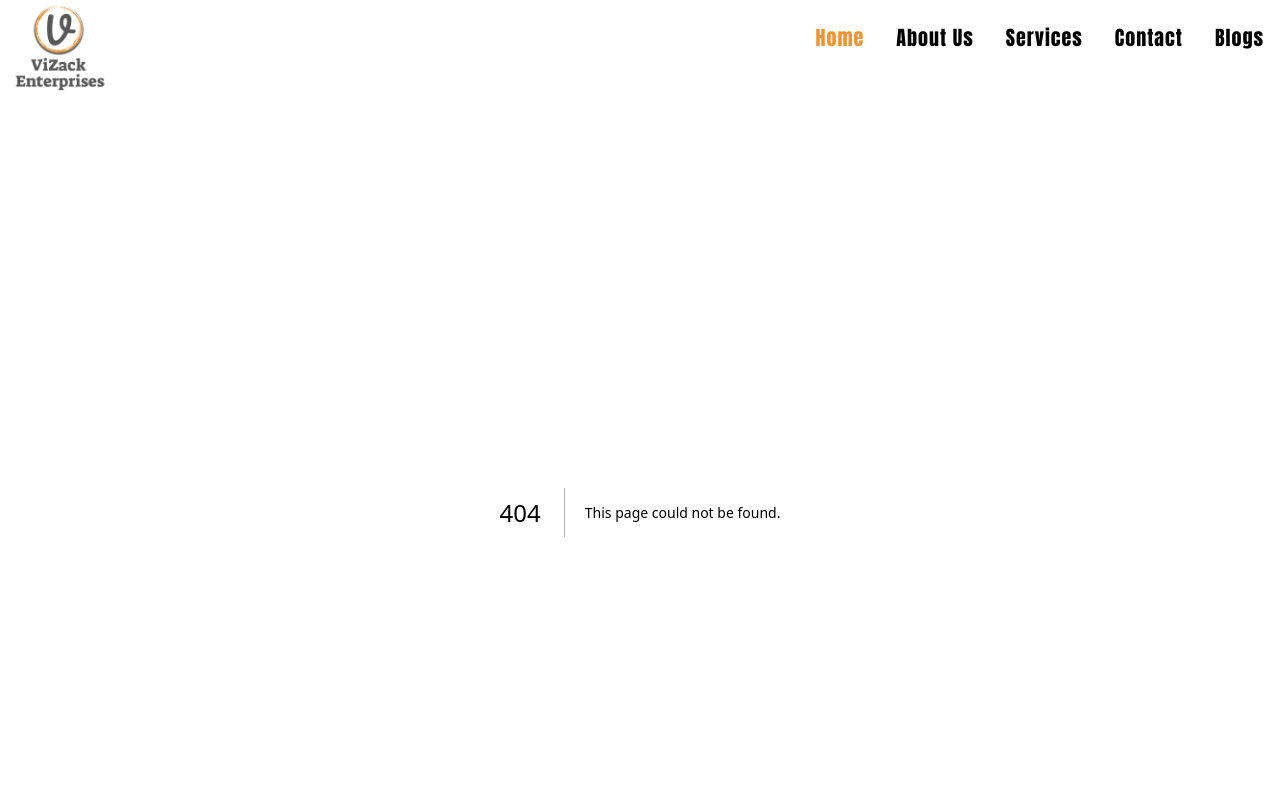
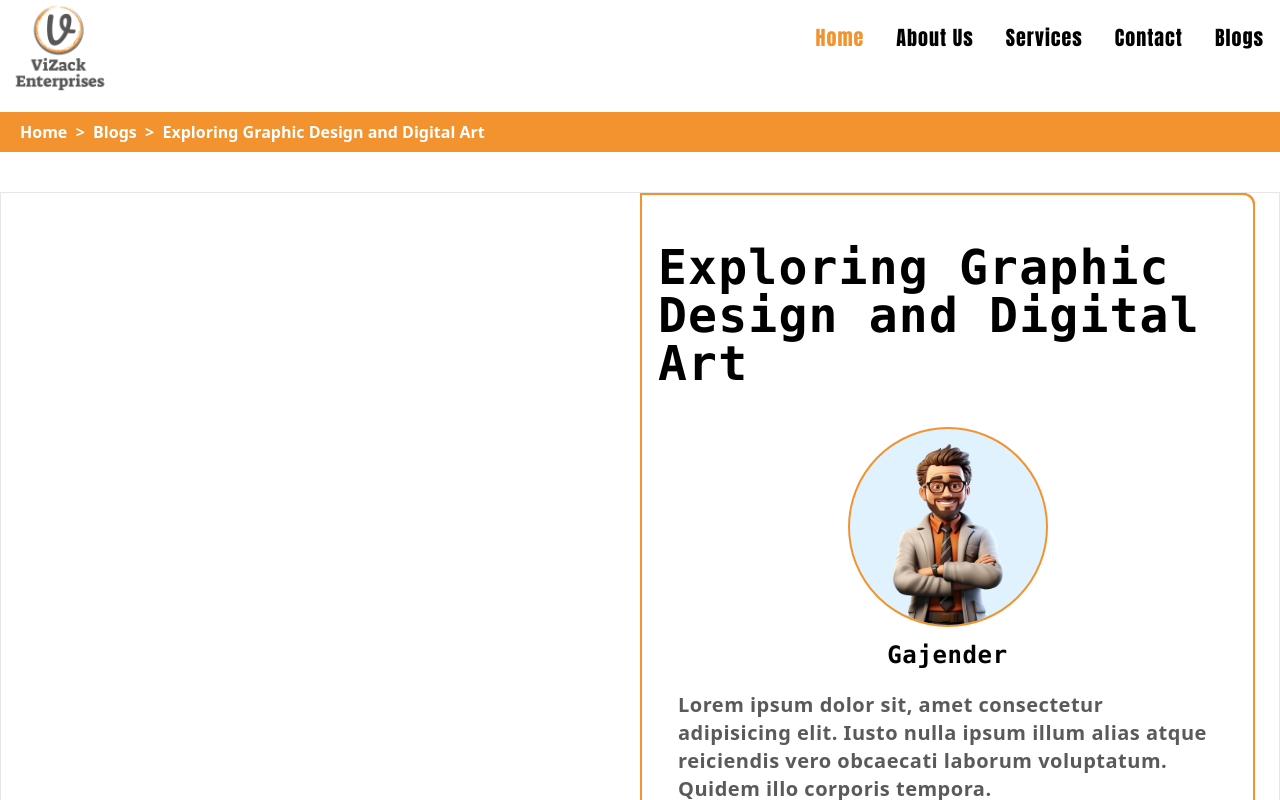
Before and after one commit to ayushsharma74/vizack.com, a Next.js app: page /blogs/new-blog in a window 1280 px wide. Before the commit this address had no page. Shown: the top 800 px of the page. Built offline with nearby package versions, Linux system fonts and the light colour scheme.

Commit message:
New Blog Design

```diff
--- /dev/null
+++ b/src/app/blogs/new-blog/page.jsx
@@ -0,0 +1,70 @@
+"use client"
+import Image from "next/image";
+import Link from "next/link";
+
+const imgloader = ({ src, width, quality }) => {
+    return `${src}?w=${width}&q=${quality || 95}`;
+};
+
+export default function Blog(){
+    const turn = (e)=>{
+        const page = document.querySelector("main .page").classList.add("page-turn")
+    }
+    return(
+        <>
+            <div className="bg-default w-full min-h-10 h-fit flex flex-wrap items-center px-5 py-2" >
+                <h1 className="text-white hover:text-default-gray font-bold">
+                    <Link href={"/"}>Home &nbsp;</Link>
+                </h1>
+                <h1 className="text-white font-bold"> &gt;</h1>
+                <h1 className="text-white hover:text-default-gray font-bold">
+                    <Link href={`/blogs`} >&nbsp; Blogs &nbsp;</Link>
+                </h1>
+                <h1 className="text-white font-bold"> &gt;</h1>
+                <h1 className="text-white hover:text-default-gray font-bold truncate">
+                    <Link href={`/blogs/new-blog`} >&nbsp; Exploring Graphic Design and Digital Art</Link>
+                </h1>
+            </div>
+            <main className="w-full border px-6 my-10 min-h-screen">
+                <div className="book w-full h-full flex relative justify-end">
+                    <div onClick={turn} className="page absolute h-full w-1/2 z-[4]">
+                        <div className="front w-full absolute z-[1] border-2 px-4 py-2 bg-white border-default h-dvh right-0 rounded-tr-xl  rounded-br-xl">
+                            <h1 className="text-5xl font-mono font-bold my-10 tracking-wide">Exploring Graphic Design and Digital Art</h1>
+                            <Image
+                                loader={imgloader}
+                                src={"/assets/background/profile/p6.png"}
+                                width={200}
+                                height={200}
+                                loading='lazy'
+                                quality={100}
+                                className='border-2 border-default rounded-full bg-sky-100 mx-auto'
+                            />
+                            <h4 className="text-2xl font-mono tracking-wide mx-auto font-bold w-fit my-3">Gajender</h4>
+                            <p className="text-xl font-semibold text-blog tracking-wide px-5 my-5">Lorem ipsum dolor sit, amet consectetur adipisicing elit. Iusto nulla ipsum illum alias atque reiciendis vero obcaecati laborum voluptatum. Quidem illo corporis tempora.</p>
+                            <div className="social flex flex-wrap w-full py-2 gap-10 justify-center">
+                                <Link href={"/"}><i className="icofont-facebook hover:text-default text-3xl text-default-gray"></i></Link>
+                                <Link href={"/"}><i className="icofont-linkedin hover:text-default text-3xl text-default-gray"></i></Link>
+                                <Link href={"/"}><i className="icofont-x hover:text-default text-3xl text-default-gray"></i></Link>
+                                <Link href={"/"}><i className="icofont-instagram hover:text-default text-3xl text-default-gray"></i></Link>
+                            </div>
+                            <h3 className="text-md w-fit mx-auto my-4 text-blog">Published: <span className="uppercase text-default">3 April 2024</span></h3>
+                        </div>
+                        <div className="back absolute w-full border-2 bg-white border-default h-dvh right-0 rounded-tl-xl rounded-bl-xl">
+                            GJDGAJHDG JHSGDJ G
+                        </div>
+                    </div>
+                    <div onClick={turn} className="page absolute h-full w-1/2 flex z-[2] justify-end">
+                        <div className="front w-full absolute z-[1] border-2 bg-white border-default h-dvh right-0 rounded-tr-xl  rounded-br-xl">
+                            HI Hello
+                        </div>
+                        <div className="back absolute w-full border-2 bg-white border-default h-dvh right-0 rounded-tl-xl rounded-bl-xl">
+                            GJDGAJHDG JHSGDJ G
+                        </div>
+                    </div>
+
+                </div>
+
+            </main>
+        </>
+    )
+}
--- a/src/styles/globals.css
+++ b/src/styles/globals.css
@@ -14,6 +14,33 @@
     transition: color, background 0.25s, 0.25s ease-in;
 }
 
-/* .card .image:nth-child(even){
+@keyframes turn{
+    0%{
+        transform: skewY(0deg);
+    }
+    100%{
+        transform: skewY(20deg);
+    }
+}
 
-} */
+.book{
+    perspective: 2555rem;
+    perspective-origin: 0rem 50rem;
+}
+
+.page{
+    transition: all 3s ease-in;
+    transform-origin: left center;
+    transform-style: preserve-3d;
+}
+.page-turn{
+    transform: rotateY(180deg);
+    /* animation: turn 3s linear ; */
+}
+
+.front{
+    backface-visibility: hidden;
+}
+.back{
+    transform: rotateY(180deg);
+}
```
